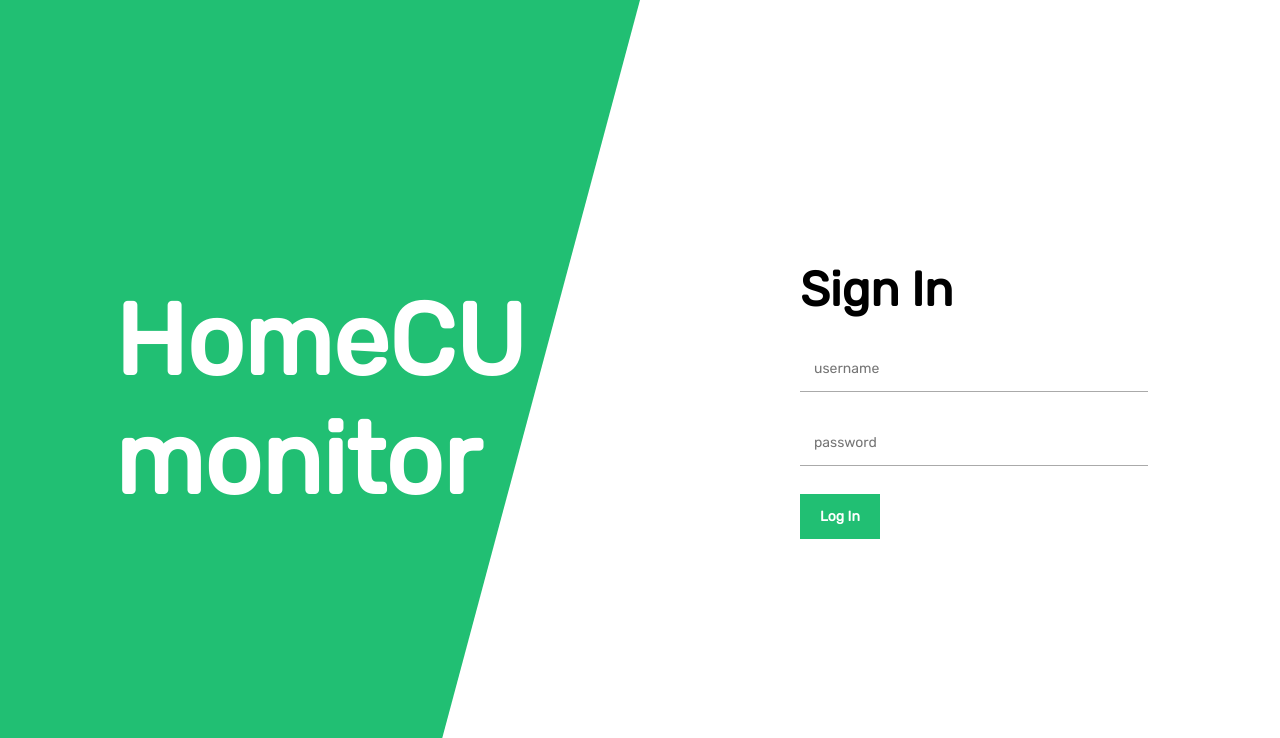
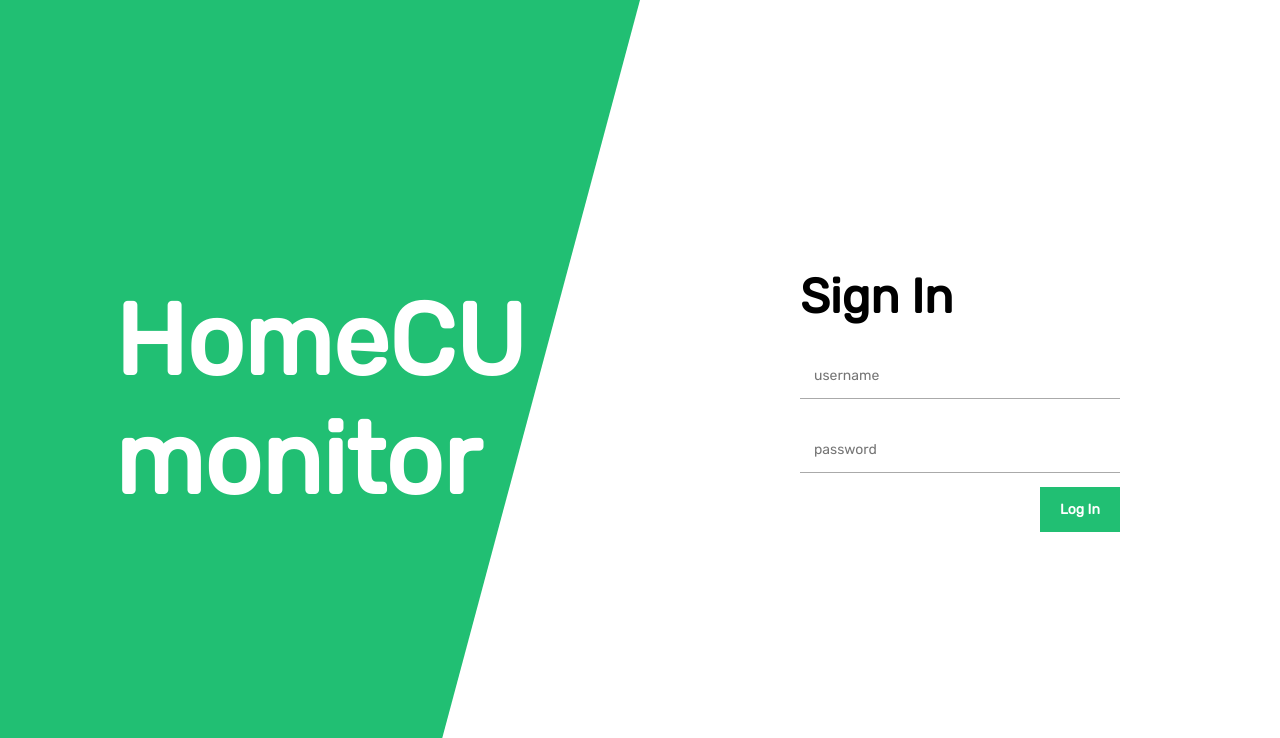
Before and after one commit to NPKelly/CS481-X-S20-capstone-homecu, a Django app: page /Monitor/ in a window 1280 px wide. Shown: the top 738 px of the page. Run offline with Django 3.2, Linux system fonts and the light colour scheme.

Commit message:
text inputs and button inputs cutoff at same place

```diff
--- a/code/api/static/login.css
+++ b/code/api/static/login.css
@@ -31,7 +31,7 @@ input {
     outline: none;
     border: none;
     border-bottom: 1px solid #aaa;
-    width: 100%;
+    width: calc(100% - 2em);
     margin-top: 2em;
     font-size: 14px;
     padding: 1em;
@@ -90,3 +90,9 @@ form {
     left: 50%;
     transform: translate(-50%, -50%);
 }
+
+#submit {
+    cursor: pointer;
+    display: block;
+    margin: 1em 0em 0em auto;
+}
```
